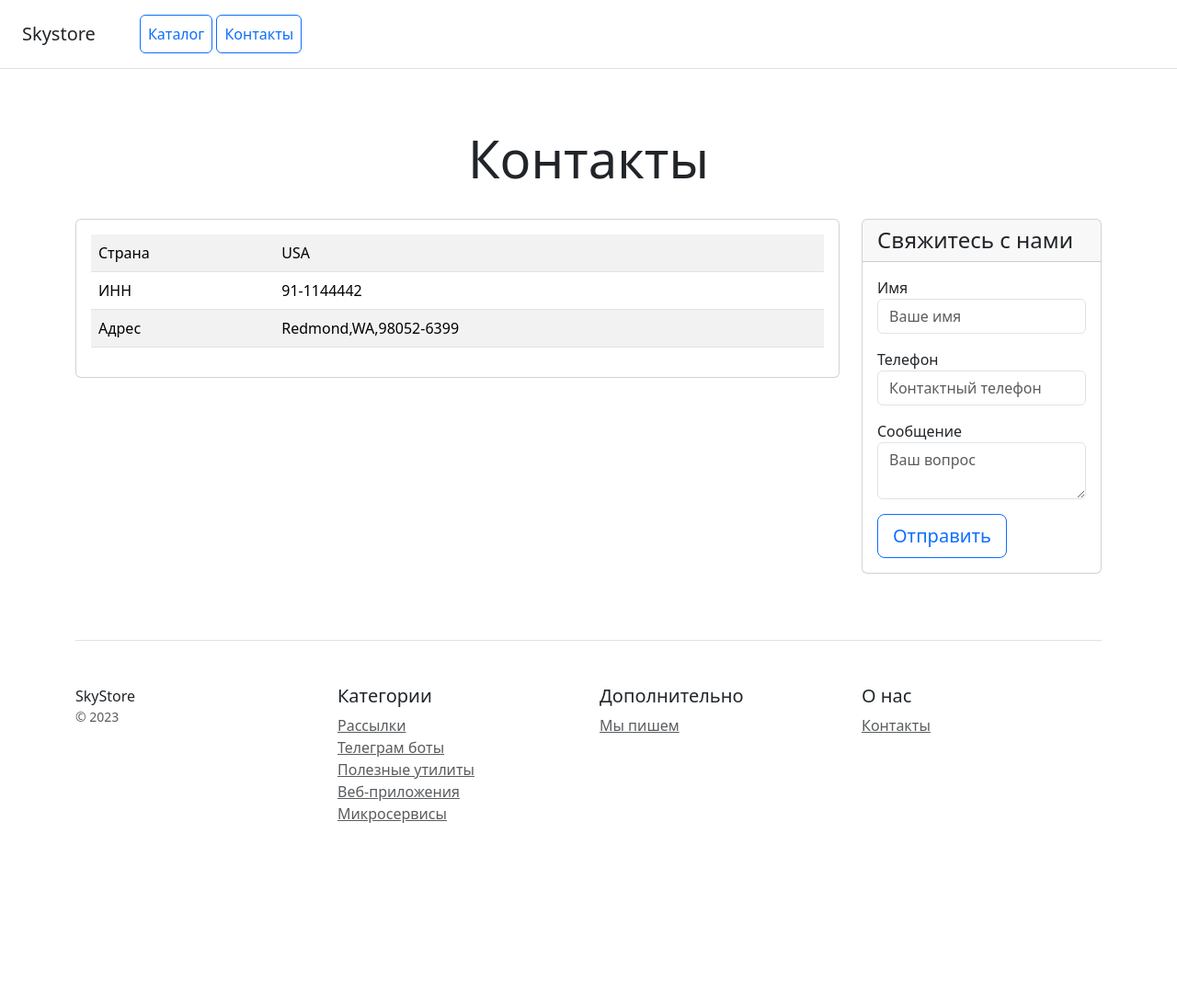
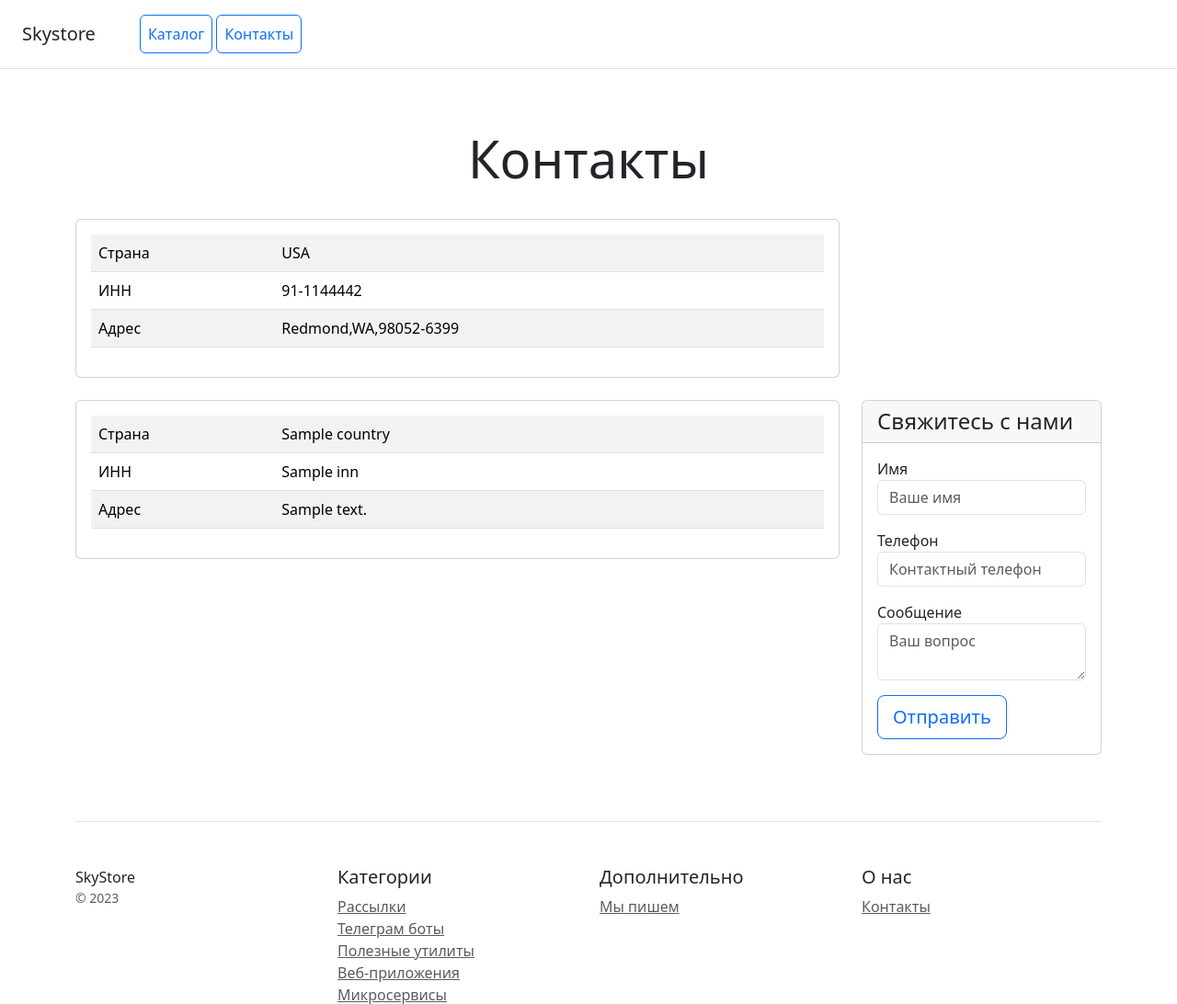
Before and after one commit to Alexandr-Bocharov/homework_django, a Django app: template catalog/templates/main/contacts.html in a window 1280 px wide. Shown: the top 1092 px of the page at 92% size. Before the commit the page ends 895 px from the top, so only its background shows below. Run offline with Django 5.2, Linux system fonts and the light colour scheme; the template is opened without the code that fills it: most values are stand-ins (such as "Sample title", 1, 10 or a date in 2020).

Commit message:
add new contacts from admin

```diff
--- a/catalog/templates/main/contacts.html
+++ b/catalog/templates/main/contacts.html
@@ -4,7 +4,8 @@
     <meta charset="utf-8">
     <meta name="viewport" content="width=device-width, initial-scale=1">
     <title>Skystore</title>
-    <link href="https://cdn.jsdelivr.net/npm/bootstrap@5.3.2/dist/css/bootstrap.min.css" rel="stylesheet" integrity="sha384-T3c6CoIi6uLrA9TneNEoa7RxnatzjcDSCmG1MXxSR1GAsXEV/Dwwykc2MPK8M2HN" crossorigin="anonymous">
+    <link href="https://cdn.jsdelivr.net/npm/bootstrap@5.3.2/dist/css/bootstrap.min.css" rel="stylesheet"
+          integrity="sha384-T3c6CoIi6uLrA9TneNEoa7RxnatzjcDSCmG1MXxSR1GAsXEV/Dwwykc2MPK8M2HN" crossorigin="anonymous">
 </head>
 <body>
 <div class="d-flex flex-column flex-md-row align-items-center p-3 px-md-4 mb-3 bg-white border-bottom box-shadow">
@@ -41,6 +42,28 @@
                 </div>
             </div>
         </div>
+        {% for el in contacts %}
+            <div class="col-lg-9 col-md-6 col-sm-12">
+            <div class="card mb-4 box-shadow">
+                <div class="card-body">
+                    <table class="table table-striped">
+                        <tr>
+                            <td class="w-25">Страна</td>
+                            <td>{{ el.country }}</td>
+                        </tr>
+                        <tr>
+                            <td class="w-25">ИНН</td>
+                            <td>{{ el.inn }}</td>
+                        </tr>
+                        <tr>
+                            <td class="w-25">Адрес</td>
+                            <td>{{ el.address }}</td>
+                        </tr>
+                    </table>
+                </div>
+            </div>
+        </div>
+        {% endfor %}
         <div class="col-lg-3 col-md-6 col-sm-12">
             <div class="card mb-4 box-shadow">
                 <div class="card-header">
@@ -51,15 +74,18 @@
                         {% csrf_token %}
                         <div class="mb-3">
                             <label for="name">Имя</label>
-                            <input type="text" name="name" class="form-control" id="name" placeholder="Ваше имя" required>
+                            <input type="text" name="name" class="form-control" id="name" placeholder="Ваше имя"
+                                   required>
                         </div>
                         <div class="mb-3">
                             <label for="phone">Телефон</label>
-                            <input type="text" name="phone" class="form-control" id="phone" placeholder="Контактный телефон" required>
+                            <input type="text" name="phone" class="form-control" id="phone"
+                                   placeholder="Контактный телефон" required>
                         </div>
                         <div class="mb-3">
                             <label for="message">Сообщение</label>
-                            <textarea type="text" name="message" class="form-control" id="message" placeholder="Ваш вопрос" required></textarea>
+                            <textarea type="text" name="message" class="form-control" id="message"
+                                      placeholder="Ваш вопрос" required></textarea>
                         </div>
                         <button type="submit" class="btn btn-lg btn-block btn-outline-primary">Отправить</button>
                     </form>
@@ -100,6 +126,8 @@
     </footer>
 </div>
 
-<script src="https://cdn.jsdelivr.net/npm/bootstrap@5.3.2/dist/js/bootstrap.bundle.min.js" integrity="sha384-C6RzsynM9kWDrMNeT87bh95OGNyZPhcTNXj1NW7RuBCsyN/o0jlpcV8Qyq46cDfL" crossorigin="anonymous"></script>
+<script src="https://cdn.jsdelivr.net/npm/bootstrap@5.3.2/dist/js/bootstrap.bundle.min.js"
+        integrity="sha384-C6RzsynM9kWDrMNeT87bh95OGNyZPhcTNXj1NW7RuBCsyN/o0jlpcV8Qyq46cDfL"
+        crossorigin="anonymous"></script>
 </body>
 </html>
```
